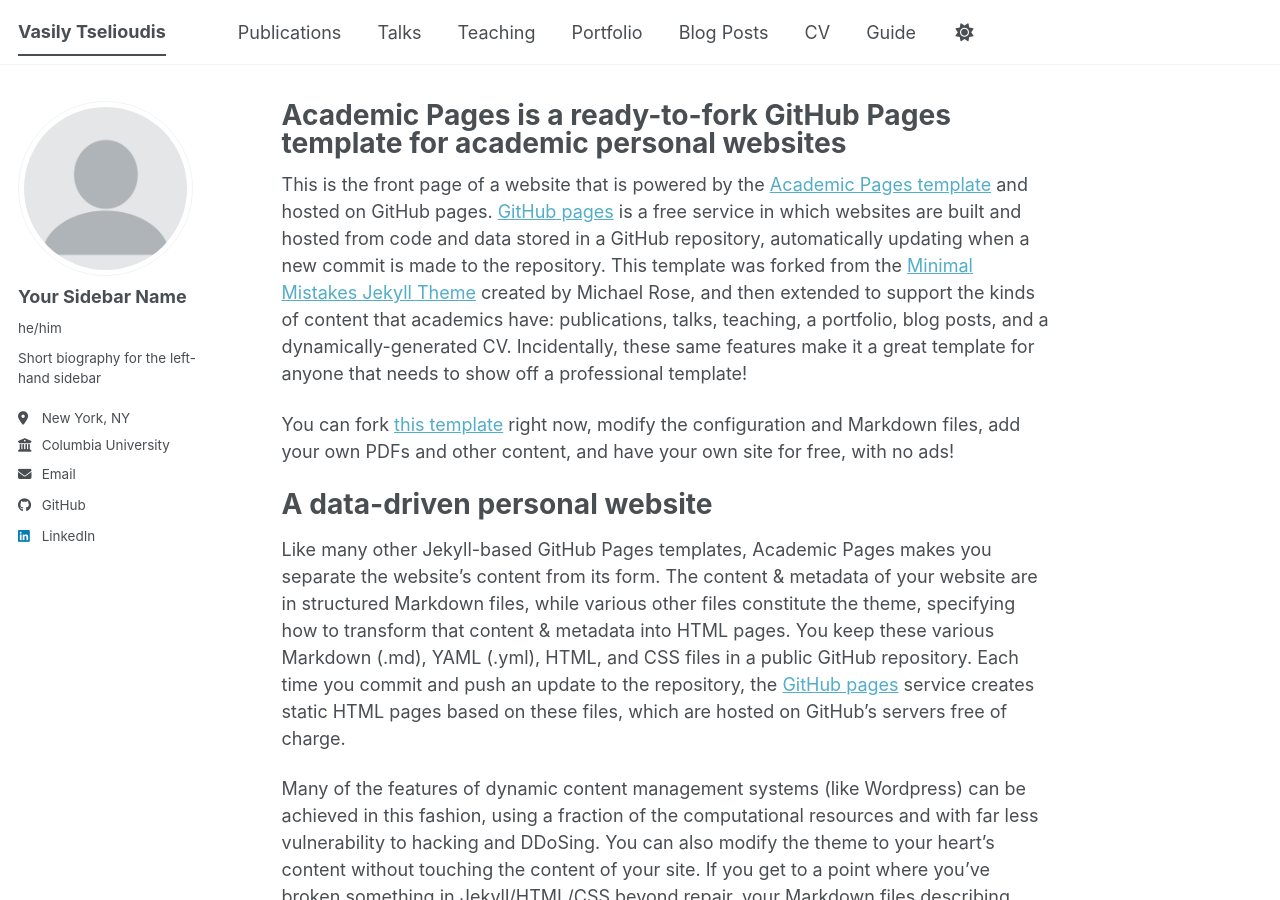
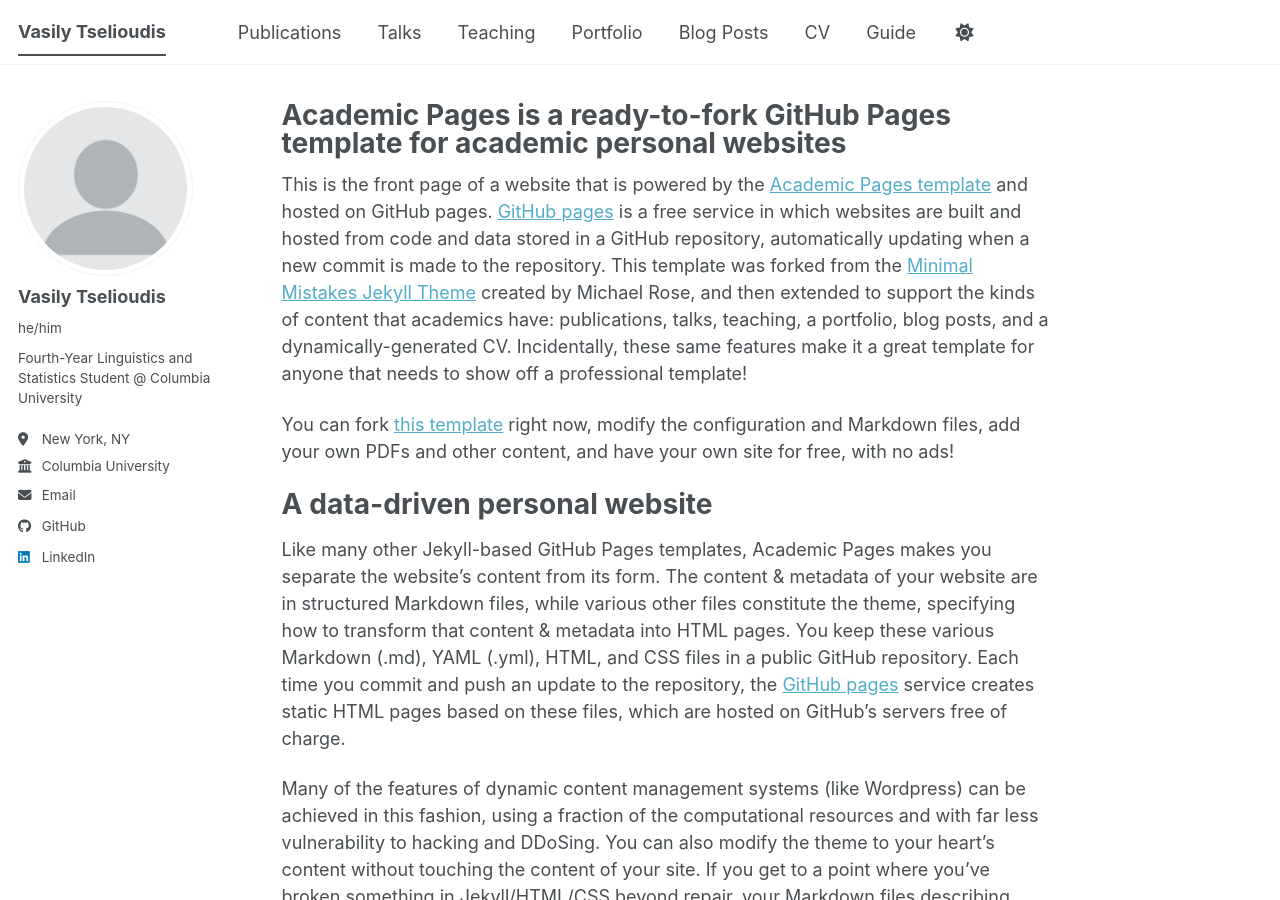
Before and after one commit to vtselioudis/vtselioudis.github.io, a Jekyll site: the page built from _pages/about.md, in a window 1280 px wide and 900 px high. Built offline with Jekyll 4.4.1, drawn with Linux system fonts in a browser that asks for light colours; a script bundle is joined from its source files by our own code; library files that are not in the unit come from our copies.

Commit message:
Update _config.yml

```diff
--- a/_config.yml
+++ b/_config.yml
@@ -13,7 +13,7 @@
 title_separator          : "-"
 name                     : &name "Vasily Tselioudis"
 description              : &description "Vasily Tselioudis's academic portfolio"   # Update this with a general description of your site, this is the default if not overridden by a page
-url                      : https://academicpages.github.io # The base hostname & protocol for your site e.g. "https://[your GitHub username].github.io",
+url                      : https://vtselioudis.github.io # The base hostname & protocol for your site e.g. "https://[your GitHub username].github.io",
                                                            # or if you already have some other page hosted on Github then use "https://[your GitHub username].github.io/[Your Repo Name]"
 baseurl                  : "" # the subpath of your site, e.g. "/blog"
 repository               : "academicpages/academicpages.github.io"
@@ -24,9 +24,9 @@
 author:
   # Biographic information
   avatar           : "profile.png"
-  name             : "Your Sidebar Name"
+  name             : "Vasily Tselioudis"
   pronouns         : "he/him"
-  bio              : "Short biography for the left-hand sidebar"
+  bio              : "Fourth-Year Linguistics and Statistics Student @ Columbia University"
   location         : "New York, NY"
   employer         : "Columbia University"
   uri              : # URL
```
